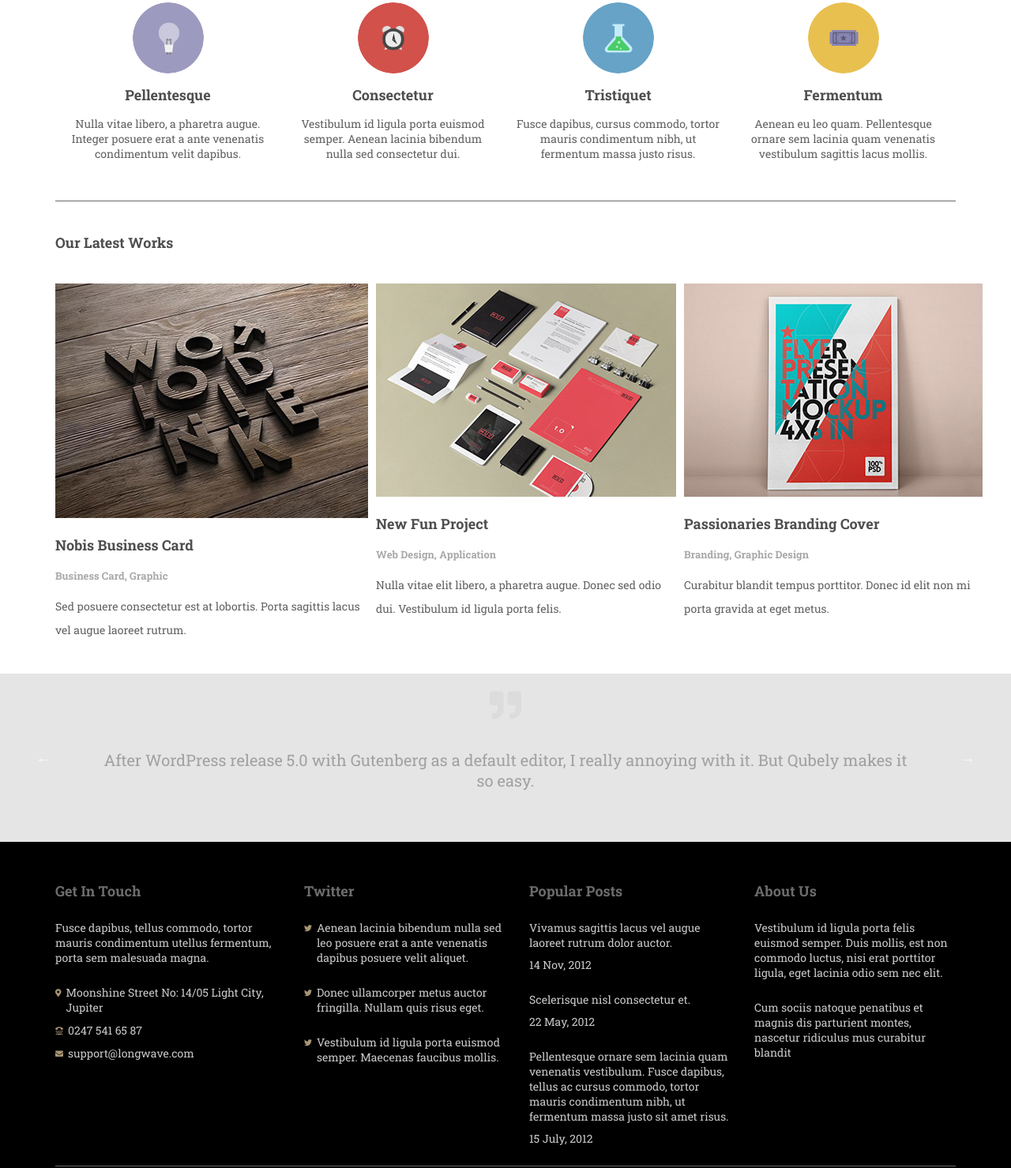
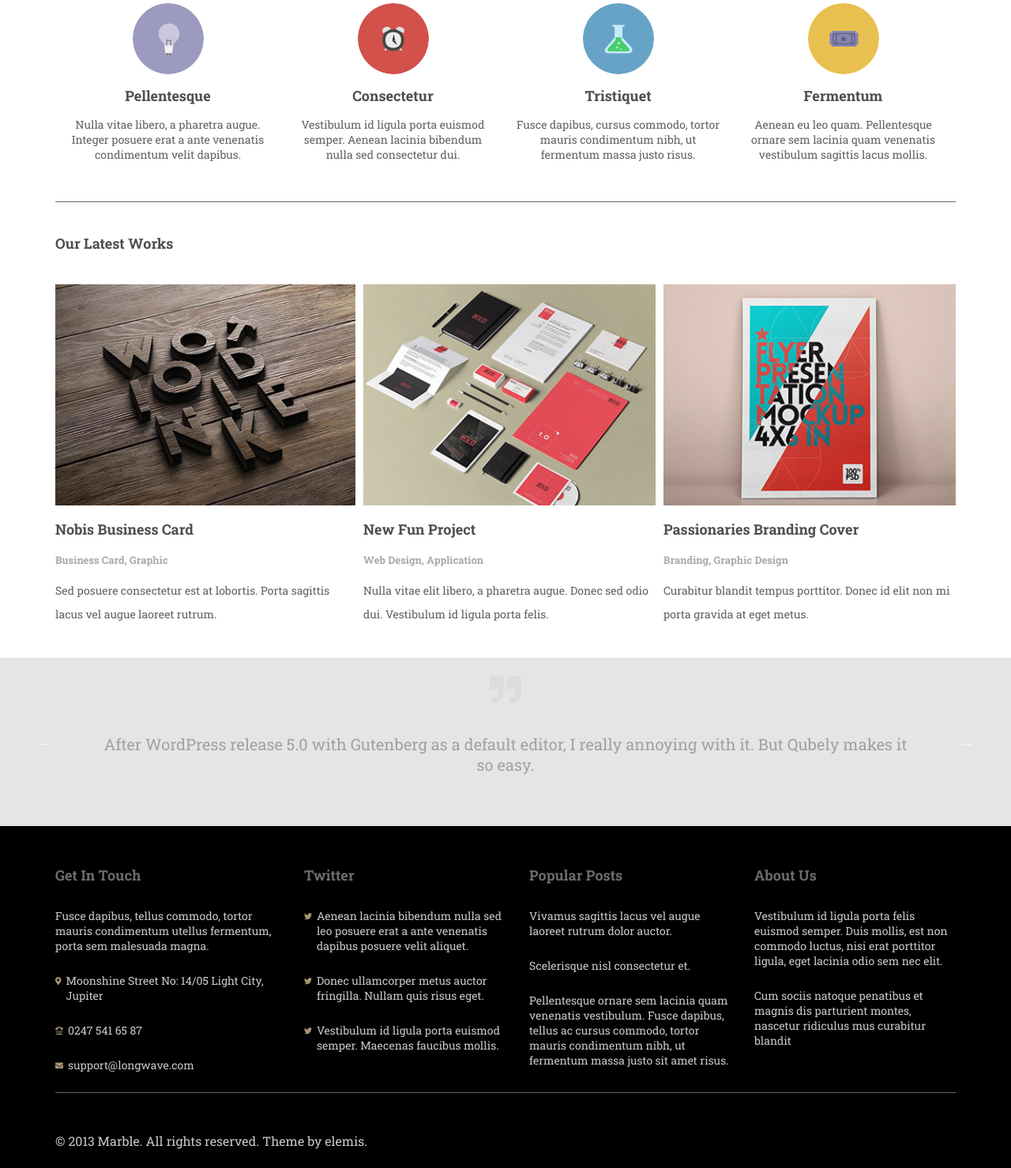
Before and after one commit to iftikhar19/study-task-1, a website: page index.html in a window 1280 px wide. Shown: the part 847-2326 px from the top of the page at 79% size. Drawn offline with Linux system fonts and the light colour scheme; a web font is replaced by a local one.

Commit message:
bug list all issue fixed

```diff
--- a/index.html
+++ b/index.html
@@ -1,23 +1,23 @@
 <!DOCTYPE html>
 <html lang="en">
 <head>
-    <meta charset="UTF-8" />
-    <meta http-equiv="X-UA-Compatible" content="IE=edge" />
-    <meta name="viewport" content="width=device-width, initial-scale=1.0" />
-    <link rel="stylesheet" href="css/global.css" />
-    <link rel="stylesheet" href="css/slick-slider.css" />
-    <link rel="stylesheet" href="css/font-awesome.css" />
-    <link rel="stylesheet" href="css/slick.min.css" />
-    <link rel="stylesheet" href="css/slick-theme.min.css" />
+    <meta charset="UTF-8"/>
+    <meta http-equiv="X-UA-Compatible" content="IE=edge"/>
+    <meta name="viewport" content="width=device-width, initial-scale=1.0"/>
+    <link rel="stylesheet" href="css/global.css"/>
+    <link rel="stylesheet" href="css/slick-slider.css"/>
+    <link rel="stylesheet" href="css/font-awesome.css"/>
+    <link rel="stylesheet" href="css/slick.min.css"/>
+    <link rel="stylesheet" href="css/slick-theme.min.css"/>
     <title>Sass Project</title>
 </head>
 <body>
 <div id="wrapper">
     <header id="header">
-          <div class="container" id="header-flex">
-          <a href="#"><img class="logo" src="images/logo.png" /></a>
+        <div class="container d-flex justify-content-between align-items-center header-flex">
+            <a href="#"><img class="logo" src="images/logo.png"/></a>
             <nav id="nav">
-            <ul>
+                <ul class="d-flex">
                     <li><a href="#">Home</a></li>
                     <li><a href="#">About</a></li>
                     <li><a href="#">Journal</a></li>
@@ -27,58 +27,73 @@
                 </ul>
             </nav>
         </div>
+    </header>
+    <main id="main">
         <section class="banner">
-            <div class="banner-centering">
+            <div class="banner-centering d-flex align-items-center justify-content-center">
                 <h1>We are a digital & branding agency based in London.</h1>
                 <h2>We love to turn great ideas into beautiful products.</h2>
-              <button class="btn">See portfolio</button>
+                <button class="btn btn-primary">See portfolio</button>
             </div>
         </section>
-        </header>
-     <main id="main">
         <div class="container">
             <div class="services-section">
-          <div>
+                <div class="col">
                     <img src="images/icon-1.png" alt="icon 1"/>
-            <h1>Pellentesque</h1>
-            <p>Nulla vitae  libero, a pharetra augue. Integer posuere erat a ante venenatis condimentum velit dapibus.</p>
+                    <h3 class="text-center">Pellentesque</h3>
+                    <p class="text-center">Nulla vitae libero, a pharetra augue. Integer posuere erat a ante venenatis
+                        condimentum velit dapibus.</p>
                 </div>
-          <div>
+                <div class="col">
                     <img src="images/icon-2.png" alt="icon 2"/>
-            <h1>Consectetur</h1>
-            <p>Vestibulum id ligula porta  euismod semper. Aenean lacinia bibendum nulla sed consectetur dui.</p>
+                    <h3 class="text-center">Consectetur</h3>
+                    <p class="text-center">Vestibulum id ligula porta euismod semper. Aenean lacinia bibendum nulla sed
+                        consectetur dui.</p>
                 </div>
-          <div>
+                <div class="col">
                     <img src="images/icon-3.png" alt="icon 3"/>
-            <h1>Tristiquet</h1>
-            <p>Fusce dapibus, cursus commodo, tortor mauris condimentum nibh, ut fermentum massa justo risus.</p>
+                    <h3 class="text-center">Tristiquet</h3>
+                    <p class="text-center">Fusce dapibus, cursus commodo, tortor mauris condimentum nibh, ut fermentum
+                        massa justo
+                        risus.</p>
                 </div>
-          <div>
+                <div class="col">
                     <img src="images/icon-4.png" alt="icon 4"/>
-            <h1>Fermentum</h1>
-            <p>Aenean eu leo quam. Pellentesque ornare sem lacinia quam venenatis vestibulum sagittis lacus mollis.</p>
+                    <h3 class="text-center">Fermentum</h3>
+                    <p class="text-center">Aenean eu leo quam. Pellentesque ornare sem lacinia quam venenatis vestibulum
+                        sagittis lacus
+                        mollis.</p>
                 </div>
             </div>
             <div class="section-work">
-          <h1>Our Latest Works</h1>
-          <div class="section-work-grid">
+                <h3>Our Latest Works</h3>
+                <div class="section-work-grid d-flex">
+                    <div class="col">
+                        <img class="img-responsive" src="images/img-1.png" alt="img 1"/>
                         <div>
-              <img src="images/img-1.png" alt="img 1"/>
-              <h1>Nobis Business Card</h1>
-              <h2>Business Card, Graphic</h2>
-              <p>Sed posuere consectetur est at lobortis. Porta sagittis lacus vel augue laoreet rutrum.</p>
+                            <h4>Nobis Business Card</h4>
+                            <h5>Business Card, Graphic</h5>
+                            <p>Sed posuere consectetur est at lobortis. Porta sagittis lacus vel augue laoreet
+                                rutrum.</p>
                         </div>
+                    </div>
+                    <div class="col">
+                        <img class="img-responsive" src="images/img-2.png" alt="img 2"/>
                         <div>
-              <img src="images/img-2.png" alt="img 2"/>
-              <h1>New Fun Project</h1>
-              <h2>Web Design, Application</h2>
-              <p>Nulla vitae elit libero, a pharetra augue. Donec sed odio dui. Vestibulum id ligula porta felis.</p>
+                            <h4>New Fun Project</h4>
+                            <h5>Web Design, Application</h5>
+                            <p>Nulla vitae elit libero, a pharetra augue. Donec sed odio dui. Vestibulum id ligula porta
+                                felis.</p>
                         </div>
+                    </div>
+                    <div class="col">
+                        <img class="img-responsive" src="images/img-3.png" alt="img 3"/>
                         <div>
-              <img src="images/img-3.png" alt="img 3"/>
-              <h1>Passionaries Branding Cover</h1>
-              <h2>Branding, Graphic Design</h2>
+                            <h4>Passionaries Branding Cover</h4>
+                            <h5>Branding, Graphic Design</h5>
                             <p>Curabitur blandit tempus porttitor. Donec id elit non mi porta gravida at eget metus.</p>
+                        </div>
+
                     </div>
                 </div>
             </div>
@@ -92,7 +107,8 @@
                         </div>
                         <div class="bf-testimonial-message">
                             <p>
-                   Cras mattis consectetur purus sit amet fermentum. Donec id elit non mi porta gravida at eget metus. Duis mollis, est non commodo luctus erat porttitor.
+                                Cras mattis consectetur purus sit amet fermentum. Donec id elit non mi porta gravida at
+                                eget metus. Duis mollis, est non commodo luctus erat porttitor.
                             </p>
                         </div>
                     </div>
@@ -101,7 +117,8 @@
                             <i class="fas fa-quote-right"></i>
                         </div>
                         <div class="bf-testimonial-message">
-                 <p>After WordPress release 5.0 with Gutenberg as a default editor, I really annoying with it. But Qubely makes it so easy.</p>
+                            <p>After WordPress release 5.0 with Gutenberg as a default editor, I really annoying with
+                                it. But Qubely makes it so easy.</p>
                         </div>
                     </div>
                     <div class="bf-testimonial-slick-single">
@@ -109,7 +126,8 @@
                             <i class="fas fa-quote-right"></i>
                         </div>
                         <div class="bf-testimonial-message">
-                 <p>I strongly believe Gutenberg haters gonna love this as well 😀 Polished, organized, well planned, eye catching and useful Gutenberg</p>
+                            <p>I strongly believe Gutenberg haters gonna love this as well 😀 Polished, organized, well
+                                planned, eye catching and useful Gutenberg</p>
                         </div>
                     </div>
 
@@ -118,36 +136,54 @@
         </section>
     </main>
     <footer id="footer">
-        <div class="container" id="footer-grid">
-          <div>
-            <h1>Get In Touch</h1>
-            <h2>Fusce dapibus, tellus commodo, tortor mauris condimentum utellus fermentum, porta sem malesuada magna. </h2>
-            <p class="d-flex"><i class="fas fa-map-marker-alt"></i> Moonshine Street No: 14/05 Light City, Jupiter</p>
-            <p class="d-flex"><i class="fas fa-tty"></i> 0247 541 65 87</p>
-            <p class="d-flex"><i class="fas fa-envelope"></i> support@longwave.com</p>
+        <div class="container d-flex justify-content-between footer-grid">
+            <div class="footer-col">
+                <strong class="title">Get In Touch</strong>
+                <ul>
+                    <li>Fusce dapibus, tellus commodo, tortor mauris condimentum utellus fermentum, porta sem malesuada
+                        magna.
+                    </li>
+                    <li><i class="fas fa-map-marker-alt"></i> Moonshine Street No: 14/05 Light City, Jupiter</li>
+                    <li><i class="fas fa-tty"></i> 0247 541 65 87</li>
+                    <li><i class="fas fa-envelope"></i> support@longwave.com</li>
+                </ul>
             </div>
-          <div>
-            <h1>Twitter</h1>
-            <h2 class="d-flex"><i class="fab fa-twitter"></i> Aenean lacinia bibendum nulla sed leo posuere erat a ante venenatis dapibus posuere velit aliquet.</h2>
-            <h2 class="d-flex"><i class="fab fa-twitter"></i> Donec ullamcorper metus auctor fringilla. Nullam quis risus eget.</h2>
-            <h2 class="d-flex"><i class="fab fa-twitter"></i> Vestibulum id ligula porta  euismod semper. Maecenas faucibus mollis.</h2>
+            <div class="footer-col">
+                <strong class="title">Twitter</strong>
+                <ul>
+                    <li><i class="fab fa-twitter"></i> Aenean lacinia bibendum nulla sed leo posuere erat a
+                        ante venenatis dapibus posuere velit aliquet.
+                    </li>
+                    <li><i class="fab fa-twitter"></i> Donec ullamcorper metus auctor fringilla. Nullam quis
+                        risus eget.
+                    </li>
+                    <li><i class="fab fa-twitter"></i> Vestibulum id ligula porta euismod semper. Maecenas
+                        faucibus mollis.
+                    </li>
+                </ul>
             </div>
-          <div>
-            <h1>Popular Posts</h1>
-            <h2>Vivamus sagittis lacus vel augue laoreet rutrum dolor auctor.
-            <span>14 Nov, 2012</span>
-            </h2>
-            <h2>Scelerisque nisl consectetur et.
-              <span>22 May, 2012</span>
-            </h2>
-            <h2>Pellentesque ornare sem lacinia quam venenatis vestibulum. Fusce dapibus, tellus ac cursus commodo, tortor mauris condimentum nibh, ut fermentum massa justo sit amet risus.
-              <span>15 July, 2012</span>
-            </h2>
+            <div class="footer-col">
+                <strong class="title">Popular Posts</strong>
+                <ul>
+                    <li>Vivamus sagittis lacus vel augue laoreet rutrum dolor auctor.
+                    </li>
+                    <li>Scelerisque nisl consectetur et.</li>
+                    <li>Pellentesque ornare sem lacinia quam venenatis vestibulum. Fusce dapibus, tellus ac cursus
+                        commodo,
+                        tortor mauris condimentum nibh, ut fermentum massa justo sit amet risus.
+                    </li>
+                </ul>
             </div>
-          <div>
-            <h1>About Us</h1>
-            <h2>Vestibulum id ligula porta felis euismod semper. Duis mollis, est non commodo luctus, nisi erat porttitor ligula, eget lacinia odio sem nec elit. </h2>
-            <h2>Cum sociis natoque penatibus et magnis dis parturient montes, nascetur ridiculus mus curabitur blandit <tempus class=""></tempus></h2>
+            <div class="footer-col">
+                <strong class="title">About Us</strong>
+                <ul>
+                    <li>Vestibulum id ligula porta felis euismod semper. Duis mollis, est non commodo luctus, nisi erat
+                        porttitor ligula, eget lacinia odio sem nec elit.
+                    </li>
+                    <li>Cum sociis natoque penatibus et magnis dis parturient montes, nascetur ridiculus mus curabitur
+                        blandit
+                    </li>
+                </ul>
             </div>
         </div>
         <div id="footer-copyright">
--- a/scss/_all.scss
+++ b/scss/_all.scss
@@ -1,10 +1,7 @@
 @import "variables";
 #header{
   background-color: $header-bg-color;
-  &-flex{
-    display: flex;
-    justify-content: space-between;
-    align-items: center;
+  .header-flex{
     padding: 16px 0;
   }
   .logo{
@@ -12,9 +9,8 @@
   }
   #nav{
     ul{
-      display: flex;
+      list-style: none;
       li{
-        list-style: none;
         margin: 0 20px;
         a{
           text-decoration: none;
@@ -29,19 +25,21 @@
       }
     }
   }
+}
+
 .banner{
   background-image: url("../images/banner.png");
   background-size: cover;
   background-repeat: no-repeat;
   background-position: center;
   background-attachment: scroll;
-    height: calc(100vh - 67px);
+  height: calc(100vh - 62px);
   position: relative;
+  margin-bottom: 50px;
   &-centering{
-      display: flex;
     flex-direction: column;
-      align-items: center;
-      justify-content: center;
+    max-width: 1140px;
+    margin: 0 auto;
     height: 100%;
     h1{
       font-size: 40px;
@@ -54,7 +52,7 @@
       color: $banner-sub-heading-color;
       margin-bottom: 10px;
     }
-      button{
+    .btn-primary{
       background-color: $banner-btn-bg-color;
       color: $banner-btn-text-color;
       padding: 10px 10px;
@@ -66,7 +64,6 @@
       display: block;
       cursor: pointer;
       text-transform: uppercase;
-
       &:hover{
         background-color: $banner-btn-bg-hover-color;
         color: $banner-btn-text-hover-color;
@@ -76,25 +73,23 @@
     }
   }
 }
-}
 
 .services-section{
   display: flex;
   justify-content: space-between;
-  padding: 50px 0;
   border-bottom: 1px solid $services-border-color;
-  div{
+  margin-bottom: 40px;
+  .col{
     flex-basis: 25%;
     padding: 0 11px;
-    h1{
+    margin-bottom: 50px;
+    h3{
       font-size: 18px;
       color: $services-heading-color;
-      @extend %centerSpace;
       padding: 15px 0;
     }
     p{
       font-size: 14px;
-      @extend %centerSpace;
       color: $body-text-color;
     }
     img{
@@ -108,30 +103,30 @@
 }
 
 .section-work{
-  padding: 40px 0;
-  h1{
+  margin-bottom: 40px;
+  h3{
     font-size: 18px;
     color: $services-heading-color;
+    margin-bottom: 40px;
   }
   &-grid{
-    display: flex;
-    padding: 40px 0 0;
-    div{
+    .col{
       flex-basis: 33.33%;
       padding-left: 10px;
       &:first-child{
-        padding-left: 0 !important;
+        padding-left: 0;
       }
     }
     img{
-      @extend %fullWidth;
+      height: 280px;
+      object-fit: cover;
     }
-    h1{
+    h4{
       font-size: 18px;
       color: $services-heading-color;
       padding: 18px 0;
     }
-    h2{
+    h5{
       font-size: 13px;
       color: $work-sub-heading-color;
       padding-bottom: 15px;
@@ -151,25 +146,26 @@
 #footer{
   background-color: $footer-bg-color;
   padding: 50px 0;
-  &-grid{
-    display: flex;
-    justify-content: space-between;
+  .footer-grid{
     border-bottom: 1px solid $services-border-color;
-    div{
+    .footer-col{
       flex-basis: 25%;
       padding-left: 30px;
       &:first-child{
-        padding-left: 0 !important;
+        padding-left: 0;
       }
-      h1{
+      .title{
         font-size: 18px;
         color: $footer-heading-color;
-        padding-bottom: 25px;
       }
-      h2{
+      ul{
+        list-style: none;
+        margin-top: 30px;
+        li{
           color: $footer-text-color;
           font-size: 14px;
           padding-bottom: 25px;
+          display: flex;
           font-weight: 300;
           span{
             display: block;
@@ -179,6 +175,7 @@
             color: $footer-icon-color;
             font-size: 10px;
             margin: 5px 6px 0 0;
+          }
         }
       }
       p{
--- a/scss/_common.scss
+++ b/scss/_common.scss
@@ -1,4 +1,5 @@
 @import url('https://fonts.googleapis.com/css2?family=Roboto+Slab:wght@400;500;600;700&display=swap');
+
 $roboto-slab: 'Roboto Slab', serif;
 $open-sans: 'Open Sans', sans-serif;
 
@@ -6,43 +7,110 @@ $open-sans: 'Open Sans', sans-serif;
   margin: 0;
   padding: 0;
   box-sizing: border-box;
+  -webkit-box-sizing: border-box;
+  -moz-box-sizing: border-box;
 }
-.container{
+
+#wrapper {
+  width: 100%;
+  height: 100%;
+  position: relative;
+  overflow: hidden;
+}
+
+#main{
+  width: 100%;
+  position: relative;
+  overflow: hidden;
+  min-height: calc(100vh - 500px);
+}
+
+body {
+  font-family: $roboto-slab;
+  margin: 0;
+  -webkit-text-size-adjust: 100%;
+  -ms-text-size-adjust: none;
+  -webkit-font-smoothing: antialiased;
+  -moz-osx-font-smoothing: grayscale;
+}
+
+.container {
   max-width: 1140px;
   margin: 0 auto;
 }
-body{
+
+a {
+  text-decoration: none;
+}
+
+h1, h2, p, button, a {
   font-family: $roboto-slab;
 }
-h1, h2, p, button, a{
-    font-family: $roboto-slab;
-}
-.d-flex{
+
+.d-flex {
   display: flex;
 }
-.justify-content-between{
+
+.justify-content-between {
   justify-content: space-between;
 }
+
 .justify-content-space-between{
   justify-content: space-between;
 }
-.align-items-center{
+
+.justify-content-center {
+  justify-content: center;
+}
+
+.align-items-center {
   align-items: center;
 }
-.justify-content-between{
-    justify-content: space-between;
-}
-.justify-content-space-between{
-    justify-content: space-between;
-}
-.align-items-center{
-    align-items: center;
-}
-%centerSpace{
+
+.text-center {
   text-align: center;
 }
 
-%fullWidth{
+.img-responsive {
   width: 100%;
-    height: 280px;
+  height: auto;
+  display: block;
 }
+
+.list-none {
+  margin: 0;
+  padding: 0;
+  list-style: none;
+}
+
+.d-block {
+  display: block;
+}
+
+label {
+  cursor: pointer;
+}
+
+input[type="submit"],
+button {
+  cursor: pointer;
+  transition: all 0.4s ease;
+  -webkit-transition: all 0.4s ease;
+  -moz-transition: all 0.4s ease;
+}
+
+img {
+  vertical-align: top;
+  border-style: none;
+}
+
+button:focus,
+textarea:focus,
+input:focus,
+select {
+  outline: none;
+}
+
+*:focus {
+  outline: none;
+}
```
Also changed, not shown: css/global.css. Lines whose indentation alone changed are shown as unchanged.
